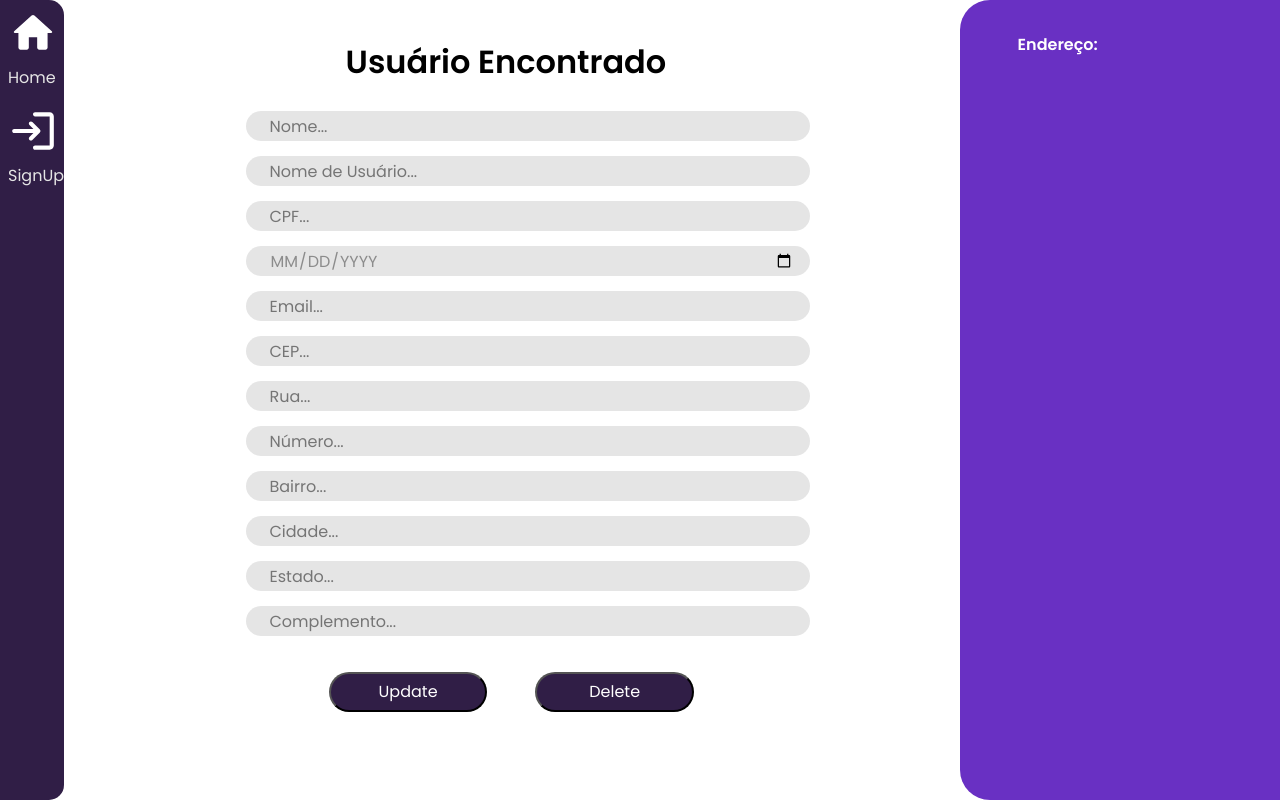
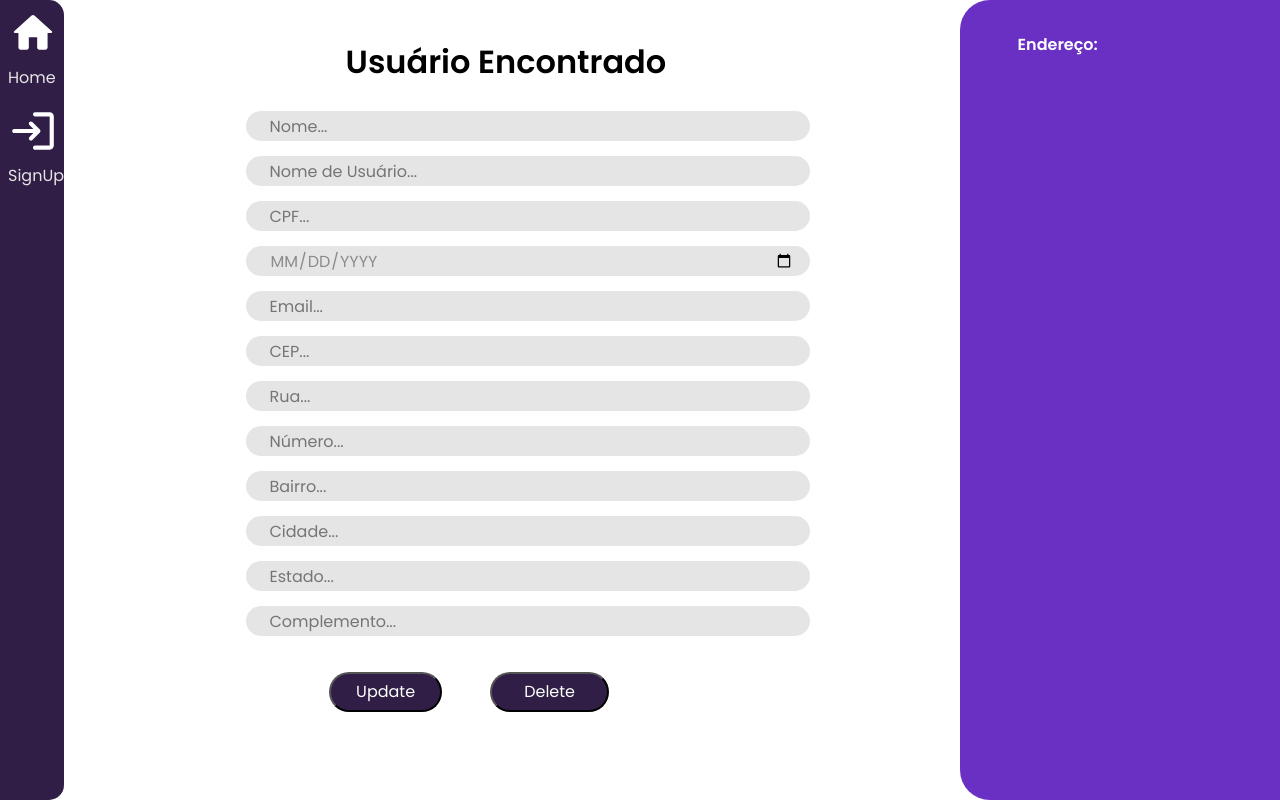
Before and after one commit to AbJoia/Projeto-final-react-web, a React (Create React App) app: page /user/1 in a window 1280 px wide. Built offline with nearby package versions, Linux system fonts and the light colour scheme; no server answers.

Commit message:
Versao final modulo cliente

```diff
--- a/package.json
+++ b/package.json
@@ -3,7 +3,6 @@
   "version": "0.1.0",
   "private": true,
   "dependencies": {
-    "@material-ui/core": "^4.11.0",
     "@testing-library/jest-dom": "^4.2.4",
     "@testing-library/react": "^9.5.0",
     "@testing-library/user-event": "^7.2.1",
--- a/src/pages/User/index.js
+++ b/src/pages/User/index.js
@@ -1,5 +1,5 @@
 import React, { useState, useEffect } from 'react';
-import { useRouteMatch } from 'react-router-dom';
+import { useRouteMatch, Link } from 'react-router-dom';
 
 import Header from '../../components/Header';
 import api from '../../services/api';
@@ -35,20 +35,18 @@ const User = () => {
         usuario: ''
     });
 
-    const id = '';
-
     const { params } = useRouteMatch();
     useEffect(() => {
         api.get(`/cliente/${params.id}`).then(response => setNewData(response.data))
     }, [])
 
     const handleSubmit = () => {
-        api.put(`/cliente/${params.id}`, newData).then(response => setNewData(response.data))
+       api.put(`/cliente/${params.id}`, newData).then(response => setNewData(response.data))
     }
 
     const handleClick = () => {
-        alert('Usuário deletado com sucesso!')
-        api.delete(`/cliente/${params.id}`).then(response => setNewData(response.data))
+        api.delete(`/cliente/${params.id}`);
+        alert('Usuário deletado com sucesso!');
     }
 
     return (
@@ -104,7 +102,7 @@ const User = () => {
 
                     <ButtonContainer>
                         <button type='submit'>Update</button>
-                        <button onClick={(handleClick)}>Delete</button>
+                        <Link to="/" ><button onClick={(handleClick)}>Delete</button></Link>
                     </ButtonContainer>
                 </Form>
             </FormContainer>
--- a/src/pages/User/styles.js
+++ b/src/pages/User/styles.js
@@ -49,6 +49,11 @@ export const Form = styled.form`
 export const ButtonContainer = styled.div`
     margin: 5%;
     display: flex;
+
+    a{
+        text-decoration: none;
+        width: 105%;
+    }
 
     button{
         border-radius: 20px;
--- a/src/styles/global.js
+++ b/src/styles/global.js
@@ -13,4 +13,8 @@ export default createGlobalStyle`
   body, input, button {
       font: 16px Poppins, sans-serif;
   }
+
+  button{
+      cursor: pointer;
+  }
 `;
```
Also changed, not shown: 1 other file (tests, documents, lock files or other folders).
